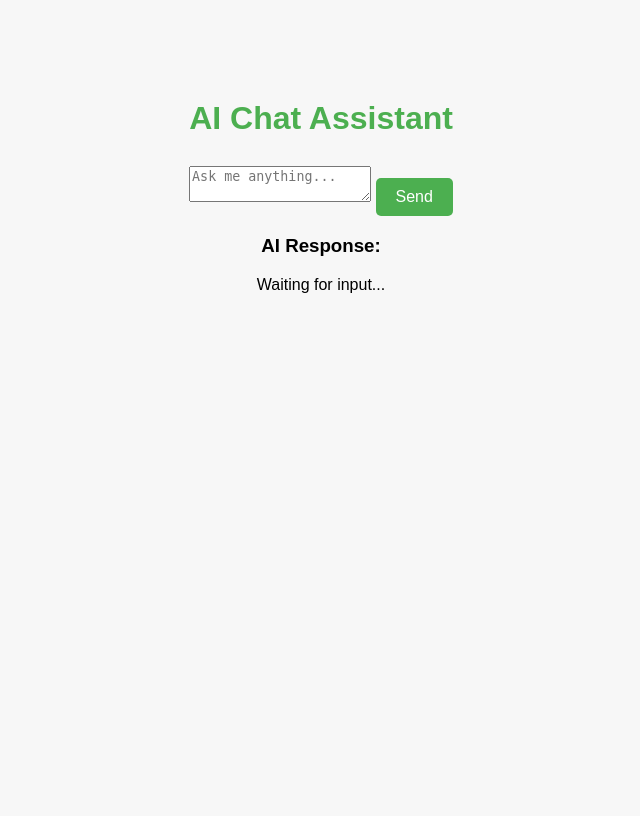
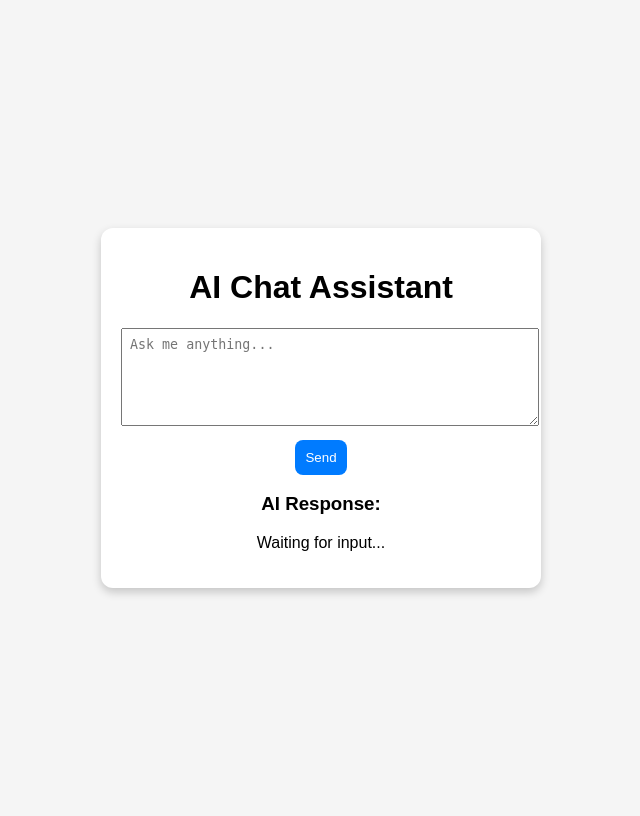
Before and after one commit to mayu24/project-apollo-cicd, a Flask app: page / in a window 1280 px wide. Shown: the whole page, without its empty margins (319-959 px from the left). Before the commit the page ends 293 px from the top, so only its background shows below. Run offline with Flask 3, Linux system fonts and the light colour scheme.

Commit message:
Update styles.css

```diff
--- a/app/static/styles.css
+++ b/app/static/styles.css
@@ -1,35 +1,33 @@
 body {
     font-family: Arial, sans-serif;
+    background: #f5f5f5;
+    display: flex;
+    justify-content: center;
+    align-items: center;
+    height: 100vh;
+}
+.container {
+    background: white;
+    padding: 20px;
+    border-radius: 12px;
+    box-shadow: 0px 4px 10px rgba(0,0,0,0.2);
+    width: 400px;
     text-align: center;
-    background-color: #f7f7f7;
-    margin: 0;
-    padding: 0;
 }
-
-.container {
-    margin-top: 100px;
+textarea {
+    width: 100%;
+    height: 80px;
+    margin-bottom: 10px;
+    padding: 8px;
 }
-
-h1 {
-    color: #4CAF50;
-}
-
 button {
-    padding: 10px 20px;
-    font-size: 16px;
-    cursor: pointer;
-    background-color: #4CAF50;
+    background: #007BFF;
     color: white;
     border: none;
-    border-radius: 5px;
-    margin-top: 20px;
+    padding: 10px;
+    border-radius: 8px;
+    cursor: pointer;
 }
-
 button:hover {
-    background-color: #45a049;
+    background: #0056b3;
 }
-
-#status {
-    font-weight: bold;
-    color: #333;
-}
```
